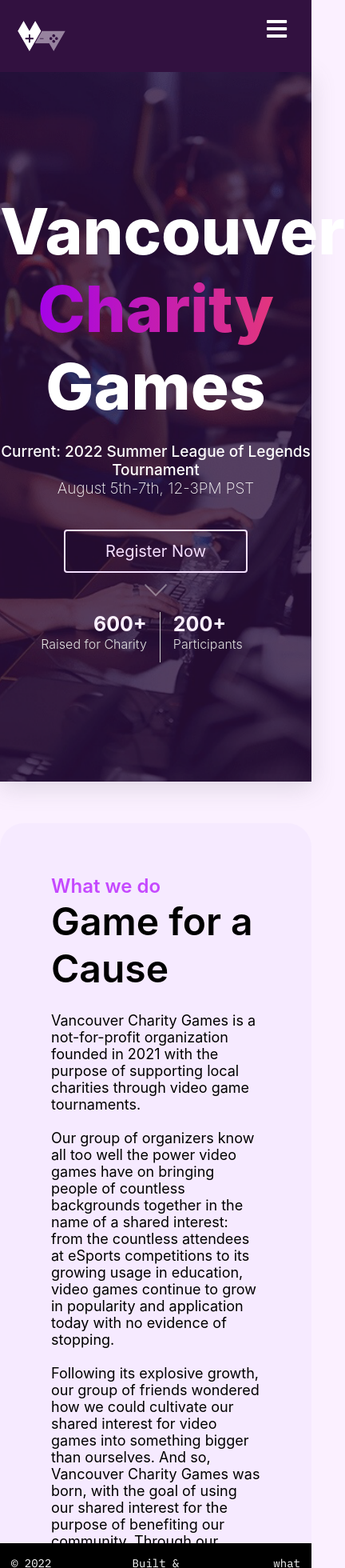
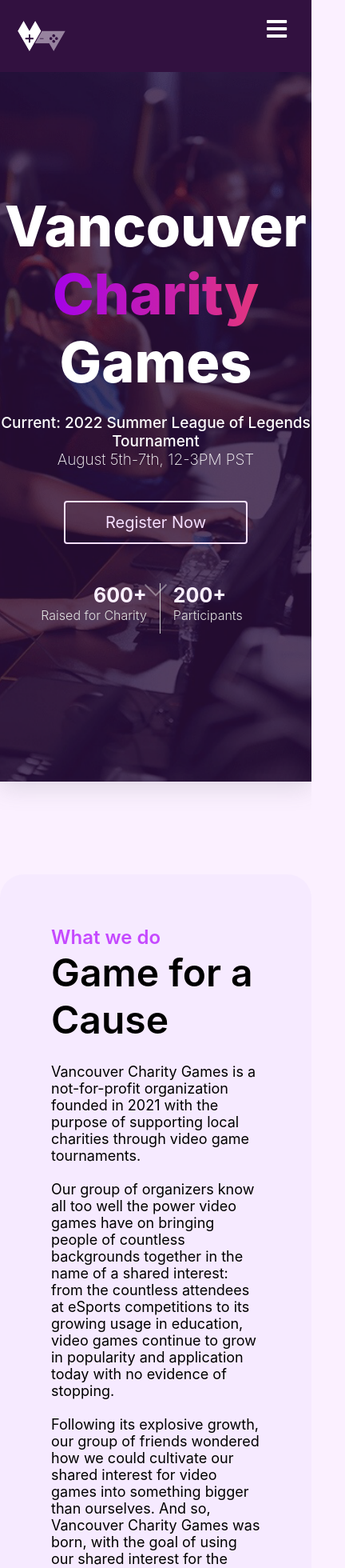
Before and after one commit to evanyans/vancouver-charity-games, a React (Create React App) app: page / in a window 390 px wide. Shown: the top 1960 px of the page at 80% size, 432 px wide, since content can reach past the window. Built offline with nearby package versions, Linux system fonts and the light colour scheme.

Commit message:
mobile adjustment

```diff
--- a/src/components/Footer.tsx
+++ b/src/components/Footer.tsx
@@ -52,6 +52,9 @@
         width:33.33333%;
         text-align:right;
     }
+    @media only screen and (max-width: 600px) {
+    font-size:12px;
+}
 
 
 
--- a/src/pages/Home.tsx
+++ b/src/pages/Home.tsx
@@ -79,9 +79,9 @@
     font-size: 90px;
     position:auto;
     text-align:center;
-    @media screen and (max-width: 678px) {
-        font-size:80px;
-    }
+    @media only screen and (max-width: 600px) {
+    font-size:70px;
+}
 `
 
 export const Subtit = styled.div`
@@ -116,7 +116,7 @@
         cursor:pointer;
 
     }
-    @media screen and (max-width: 678px) {
+    @media screen and (max-width: 600px) {
         margin-top:40px;
     }
 
@@ -193,13 +193,10 @@
         left:520px;
         bottom:100px;
     }
-    @media screen and (max-width: 678px) {
+    @media screen and (max-width: 600px) {
         margin-top:0px;
     }
-    @media screen and (max-width: 604px) {
-        margin-top:-100px;
-    }
-    @media only screen and (max-width: 992px) {
+    @media only screen and (max-width: 1048px) {
     padding-right:4rem;
 }
 
```
